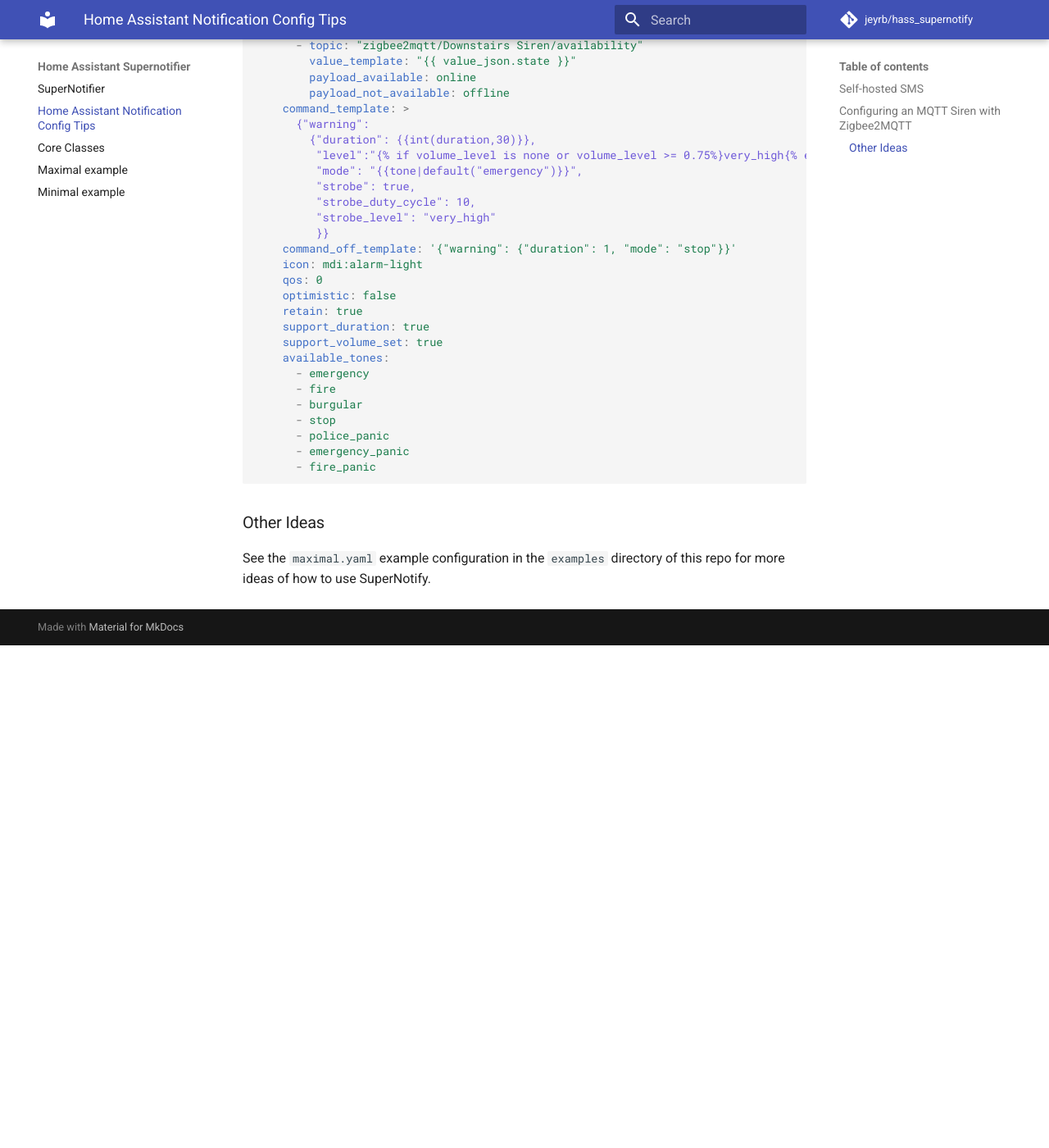
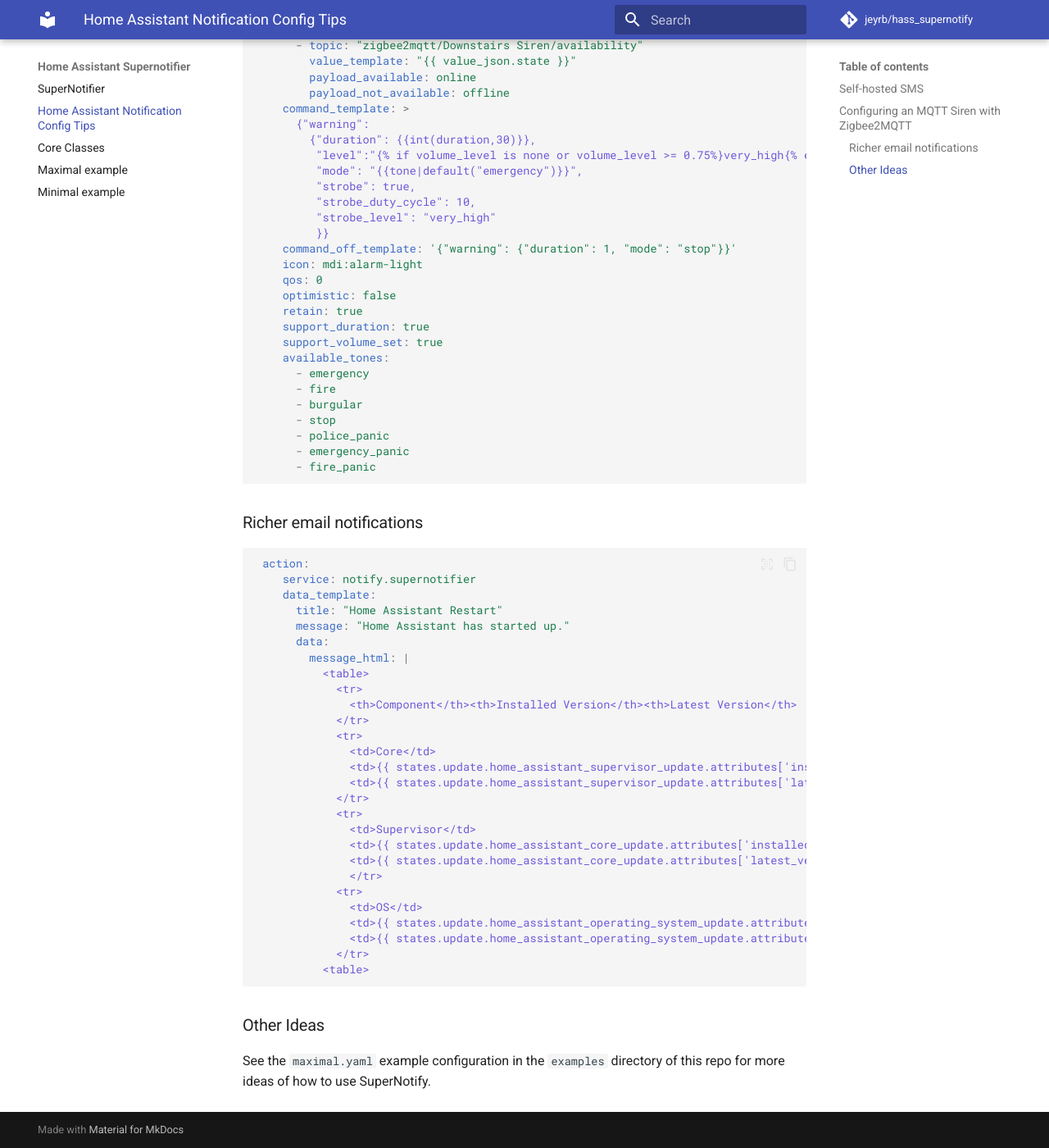
Before and after one commit to jeyrb/hass_supernotify, an MkDocs documentation site: the page built from docs/HASS_config_tips.md, in a window 1280 px wide and 1400 px high, scrolled down 667 px. Shown: the whole window at 82% size. Built offline with MkDocs 1.6.1 and Material for MkDocs 9.7.7, drawn with Linux system fonts in a browser that asks for light colours; comment, search, counter and statistics services are not loaded; before the commit the page ends 1454 px from its top, so only the background shows below that.

Commit message:
automation example

````diff
--- a/docs/HASS_config_tips.md
+++ b/docs/HASS_config_tips.md
@@ -55,6 +55,38 @@
 
 ```
 
+### Richer email notifications
+
+``` yaml
+ action:
+    service: notify.supernotifier
+    data_template:
+      title: "Home Assistant Restart"
+      message: "Home Assistant has started up."
+      data:
+        message_html: |
+          <table>
+            <tr>
+              <th>Component</th><th>Installed Version</th><th>Latest Version</th>
+            </tr>
+            <tr>
+              <td>Core</td>
+              <td>{{ states.update.home_assistant_supervisor_update.attributes['installed_version']}}</td>
+              <td>{{ states.update.home_assistant_supervisor_update.attributes['latest_version']}}</td>
+            </tr>
+            <tr>
+              <td>Supervisor</td>
+              <td>{{ states.update.home_assistant_core_update.attributes['installed_version']}}</td>
+              <td>{{ states.update.home_assistant_core_update.attributes['latest_version']}}</td>
+              </tr>
+            <tr>
+              <td>OS</td>
+              <td>{{ states.update.home_assistant_operating_system_update.attributes['installed_version']}}</td>
+              <td>{{ states.update.home_assistant_operating_system_update.attributes['latest_version']}}</td>
+            </tr>
+          <table>
+```
+
 ### Other Ideas
 
 See the `maximal.yaml` example configuration in the `examples` directory of this repo
````
